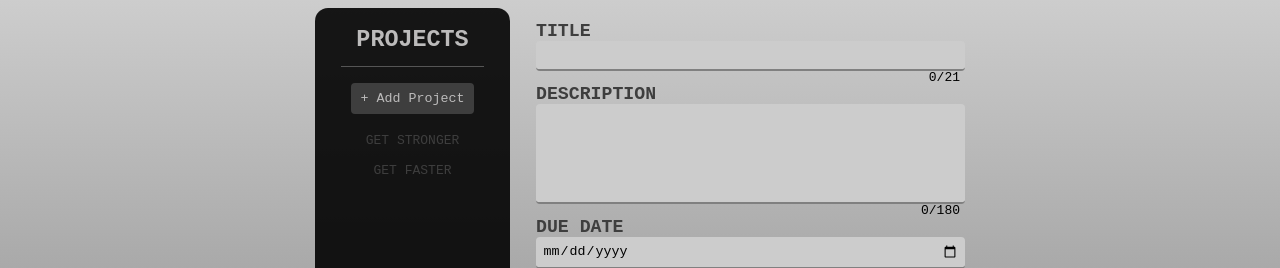
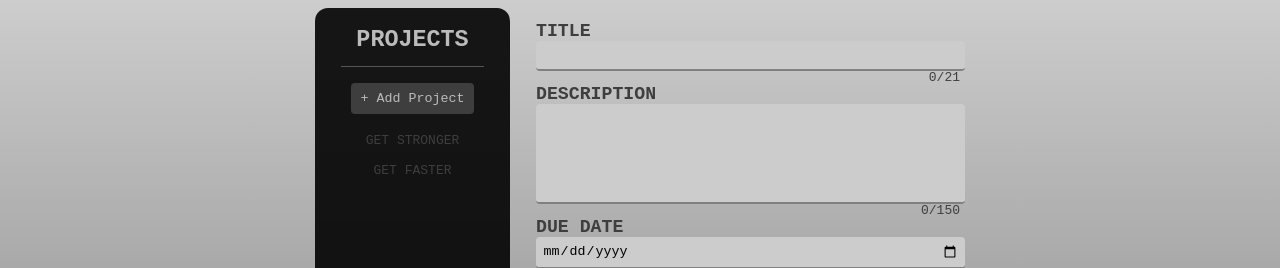
Before and after one commit to Strimlaren/Project-Management, a React (Vite) app: page / in a window 1280 px wide. Both pictures are taken after a click on the button "+ Add Project". Shown: the part 165-433 px from the top of the page. Built offline with nearby package versions, Linux system fonts and the light colour scheme.

Commit message:
Task list is now overflow scroll. Changed max chars on description so layout stays consistent between projects.

```diff
--- a/src/components/CreateArea/CreateArea.jsx
+++ b/src/components/CreateArea/CreateArea.jsx
@@ -1,5 +1,5 @@
 import css from "./CreateArea.module.css"
-import { useState, useRef, useEffect } from "react"
+import { useState, useRef } from "react"
 import { addProject } from "../../utils/database"
 
 export default function CreateArea({ onSelect, handleDefault, setDB }) {
@@ -7,7 +7,8 @@ export default function CreateArea({ onSelect, handleDefault, setDB }) {
   const [inputArea, setInputArea] = useState(0)
   const [dateArea, setDateArea] = useState(null)
 
-  useEffect(() => {}, [inputArea])
+  const MAX_DESC = 150
+  const MAX_INPUT = 21
 
   const titleRef = useRef("")
   const descriptionRef = useRef("")
@@ -55,16 +56,20 @@ export default function CreateArea({ onSelect, handleDefault, setDB }) {
           onChange={handleInputArea}
           maxLength={21}
         />
-        <p className={css.counter}>{inputArea}/21</p>
+        <p className={css.counter}>
+          {inputArea}/{MAX_INPUT}
+        </p>
       </div>
       <div className={css.item}>
         <h6>DESCRIPTION</h6>
         <textarea
           ref={descriptionRef}
-          maxLength={180}
+          maxLength={MAX_DESC}
           onChange={handleTextArea}
         />
-        <p className={css.counter}>{textArea}/180</p>
+        <p className={css.counter}>
+          {textArea}/{MAX_DESC}
+        </p>
       </div>
       <div className={css.item} onChange={handleDateArea}>
         <h6>DUE DATE</h6>
--- a/src/components/CreateArea/CreateArea.module.css
+++ b/src/components/CreateArea/CreateArea.module.css
@@ -73,6 +73,7 @@ h6 {
   position: absolute;
   right: 5px;
   bottom: -14px;
+  color: var(--tetriary);
 }
 
 .disabled {
--- a/src/components/WorkArea/WorkArea.module.css
+++ b/src/components/WorkArea/WorkArea.module.css
@@ -2,6 +2,7 @@ section.workAreaSection {
   padding: 1rem 0 0 0;
   align-items: start;
   justify-content: start;
+  max-height: 442px;
 
   & h1 {
     margin-bottom: 0;
@@ -32,7 +33,24 @@ section.workAreaSection {
     background-color: #5555550f;
     border-radius: 5px;
     width: 100%;
+    max-height: 100%;
     padding: 3px;
+    overflow-y: auto;
+    scrollbar-width: thin;
+    scrollbar-color: transparent transparent;
+    transition: all 0.4s ease;
+  }
+
+  & ul:hover {
+    scrollbar-color: #555 transparent;
+  }
+
+  & ul::-webkit-scrollbar {
+    width: 2px;
+  }
+
+  & ul:hover::-webkit-scrollbar-thumb {
+    background: #555;
   }
 
   & ul.empty {
```
